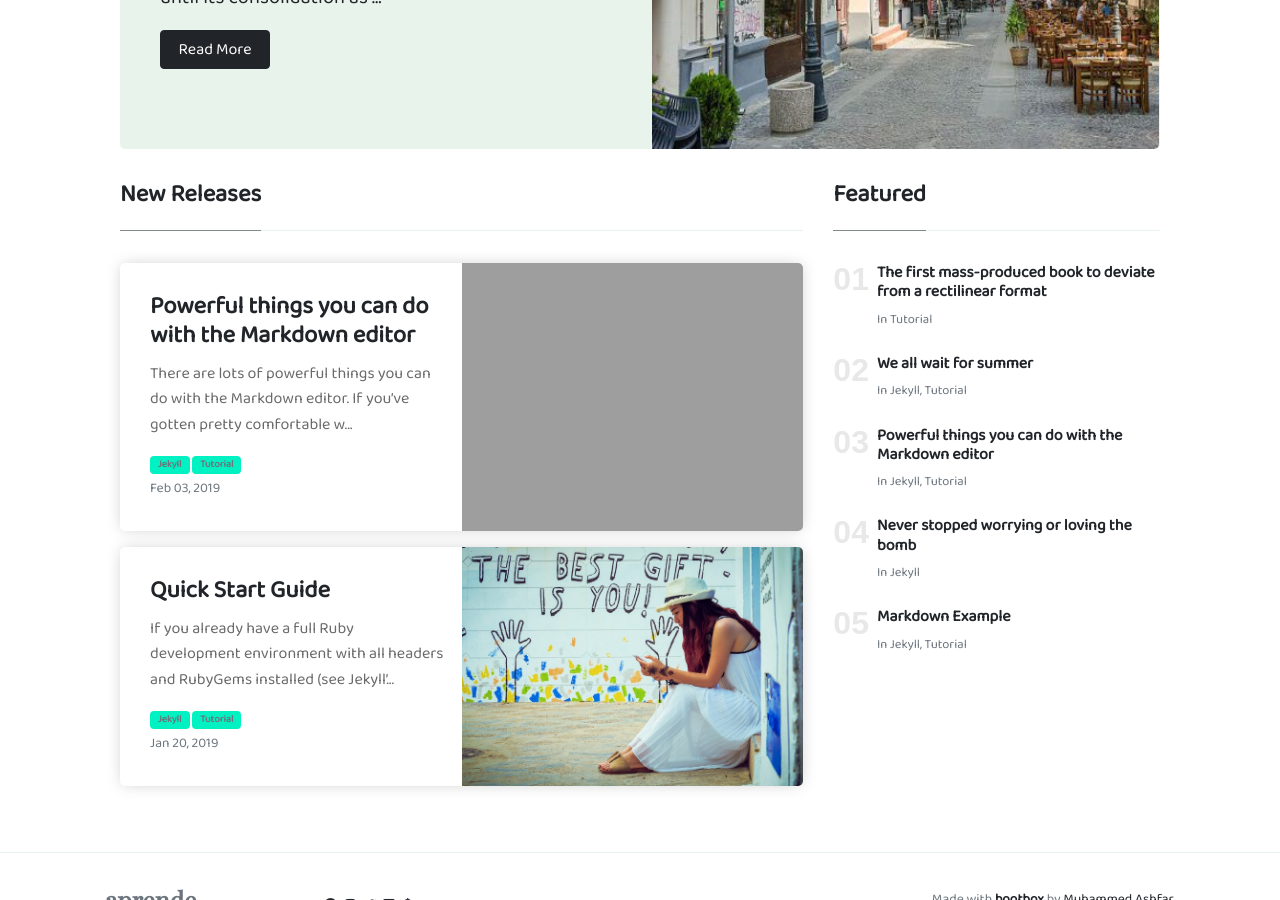
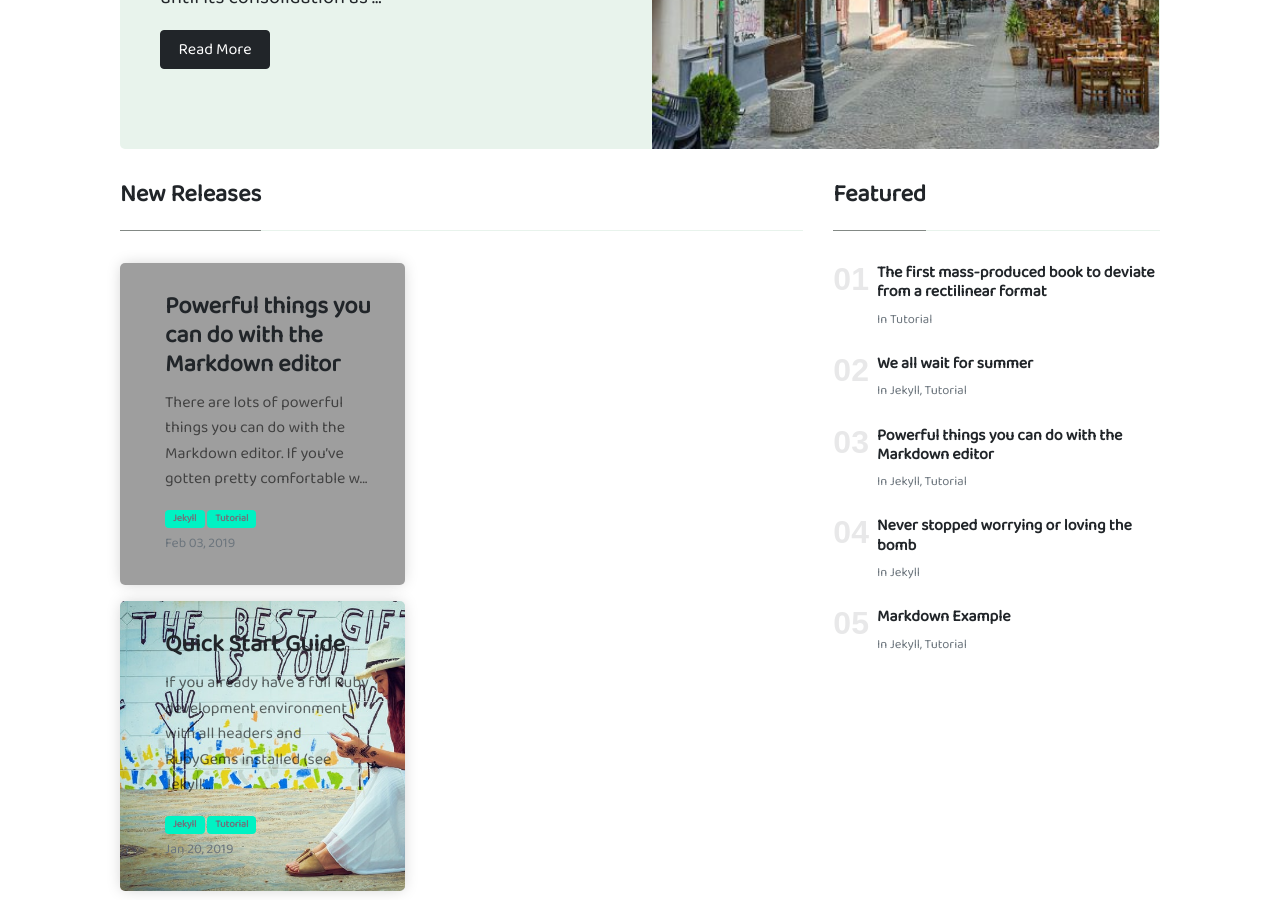
Before and after one commit to mohammed-akl/Aprende, a Jekyll site: the page built from index.md, in a window 1280 px wide and 900 px high, scrolled down 783 px. Built offline with Jekyll 4.4.1, drawn with Linux system fonts in a browser that asks for light colours; nearby versions of some CDN libraries; library files that are not in the unit come from our copies.

Commit message:
Update main-loop-card.html

```diff
--- a/_includes/main-loop-card.html
+++ b/_includes/main-loop-card.html
@@ -1,4 +1,4 @@
-<div class="mb-5 d-flex justify-content-between main-loop-card post-all-post">
+<div class="col-md-5 mb-5 d-flex justify-content-between main-loop-card post-all-post" style="background-size:cover;background-image:url({{site.baseurl}}/{{ post.image }});">
         <!-- post excerpt -->
 <div class="pr-3 all-post-text">
 	<h2 class="mb-1 h4 font-weight-bold">
@@ -20,9 +20,4 @@
 		{{ post.date | date: '%b %d, %Y' }}
 	</small>
 </div>
-        <!-- post image -->
-{% if post.image %}
-	<div class="col-md-6 pr-5 text-right all-post-image" style="background-size:cover;background-image:url({{site.baseurl}}/{{ post.image }});">
-	</div>
-{% endif %}
 </div>
```
